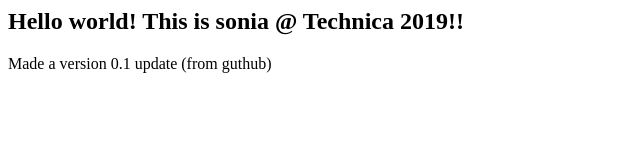
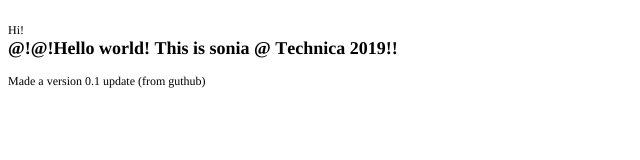
Before and after one commit to soniaborker/soniaborker.github.io, a plain HTML site: page index.html in a window 1280 px wide. Shown: the whole page, without its empty margins (0-640 px from the left). Drawn offline with Linux system fonts and the light colour scheme.

Commit message:
first ty

```diff
--- a/index.html
+++ b/index.html
@@ -1,7 +1,20 @@
+<!DOCTYPE html PUBLIC "-//W3C//DTD HTML 4.01//EN" "http://www.w3.org/TR/html4/strict.dtd">
 <html>
-<header><title>This is title</title></header>
+<head>
+  <meta http-equiv="Content-Type" content="text/html; charset=utf-8">
+  <meta http-equiv="Content-Style-Type" content="text/css">
+  <title>This is title</title>
+  <meta name="Generator" content="Cocoa HTML Writer">
+  <meta name="CocoaVersion" content="1671.6">
+  <style type="text/css">
+    p.p1 {margin: 0.0px 0.0px 0.0px 0.0px; line-height: 14.0px; font: 12.0px Times; color: #000000; -webkit-text-stroke: #000000}
+    span.s1 {font-kerning: none}
+  </style>
+</head>
 <body>
-  <h2>Hello world! This is sonia @ Technica 2019!!</h2>
-  Made a version 0.1 update (from guthub)
+<p class="p1"><span class="s1"><br>
+Hi!</span></p>
+<h2 style="margin: 0.0px 0.0px 14.9px 0.0px; line-height: 22.0px; font: 18.0px Times; color: #000000; -webkit-text-stroke: #000000"><span class="s1"><b>@!@!Hello world! This is sonia @ Technica 2019!!</b></span></h2>
+<p class="p1"><span class="s1">Made a version 0.1 update (from guthub)<span class="Apple-converted-space"> </span></span></p>
 </body>
 </html>
```
